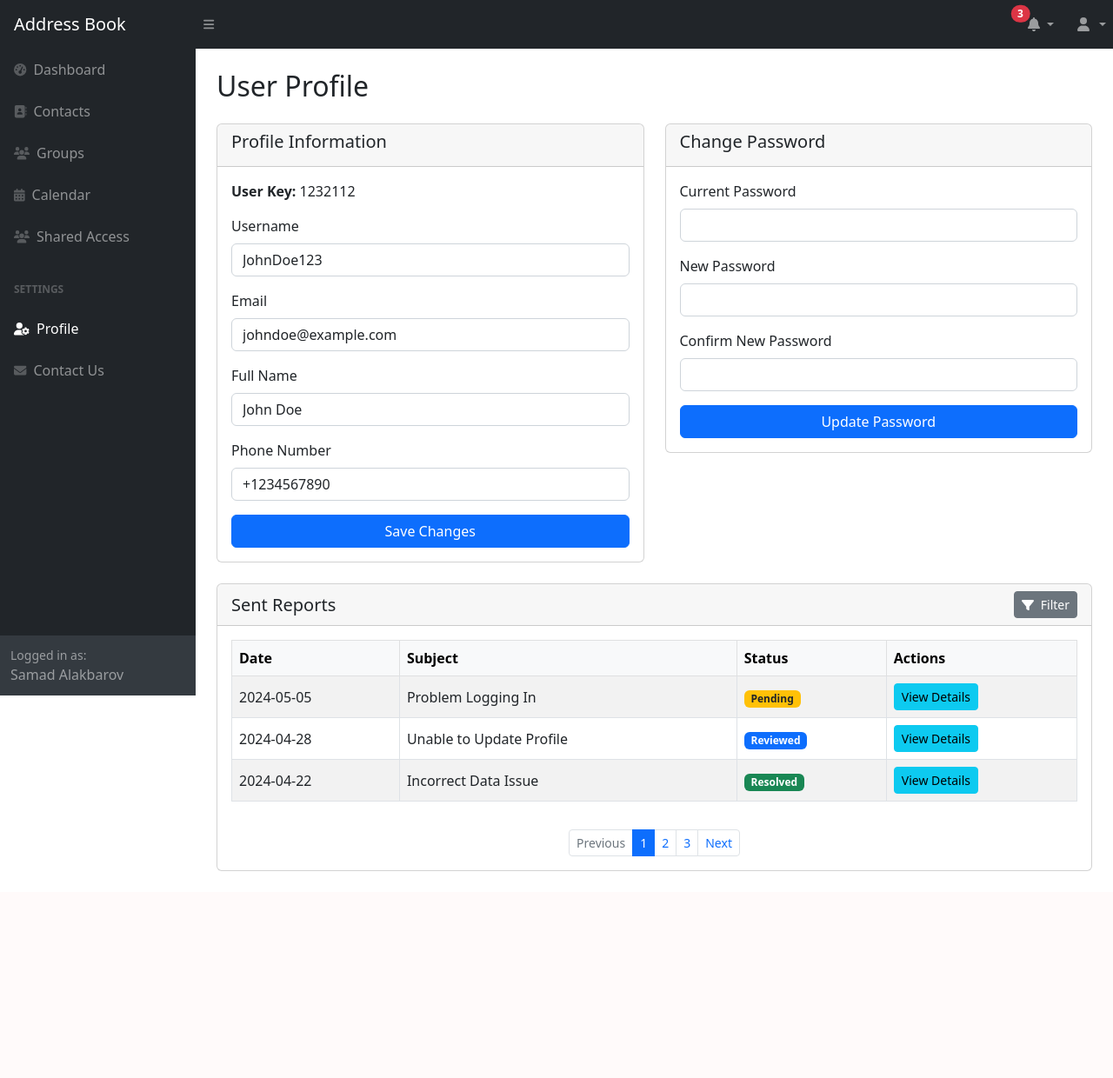
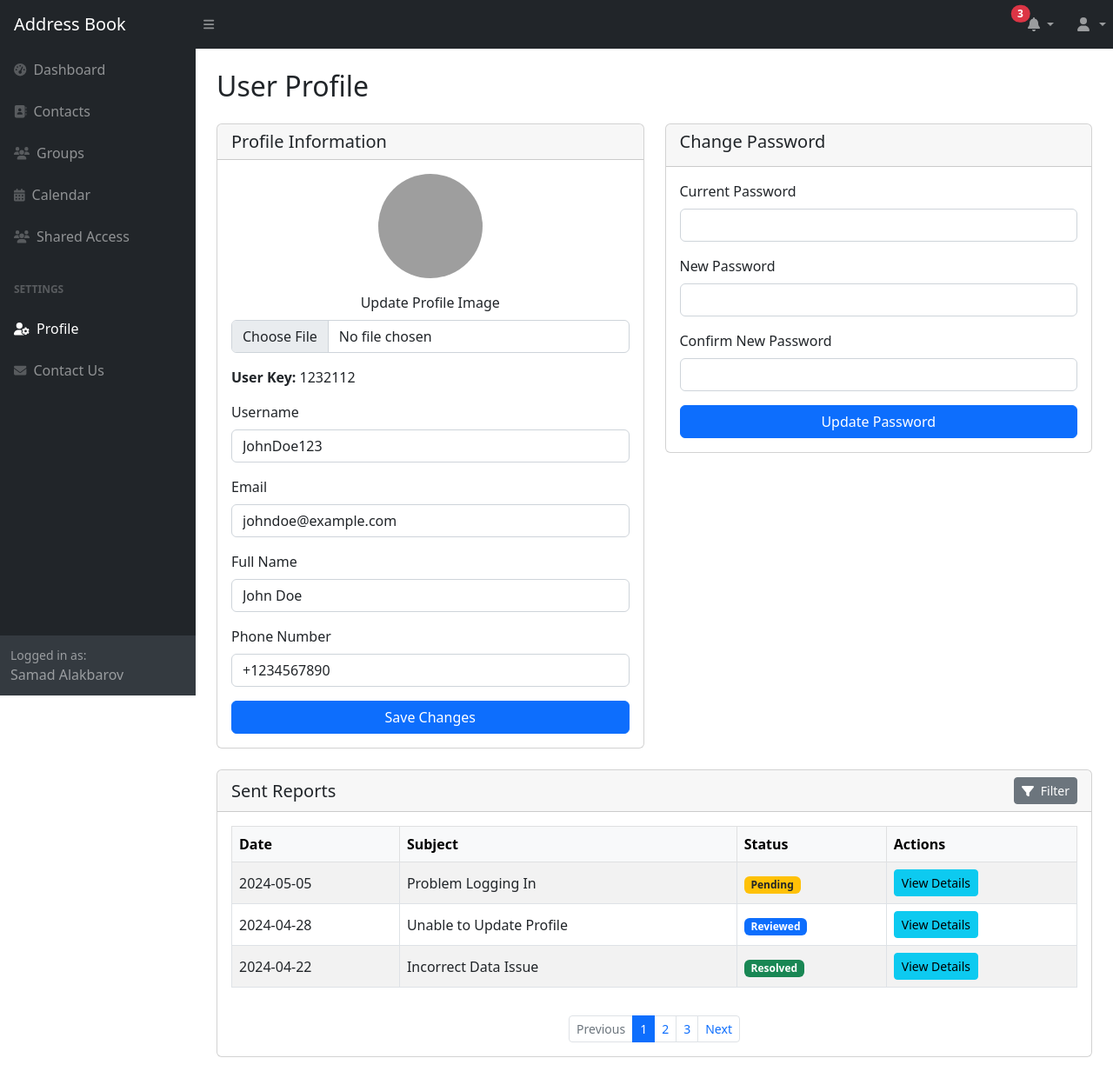
Before and after one commit to Samad126/AdressBookAppWeb, an ASP.NET Core app: page /Profile in a window 1280 px wide. Shown: the whole page at 87% size. Before the commit the page ends 1002 px from the top, so only its background shows below. Run offline with ASP.NET Core 8, Linux system fonts and the light colour scheme; some libraries are stand-ins or nearby versions; grey boxes are pictures that could not be loaded.

Commit message:
feat: user can update userprofile

```diff
--- a/Views/Profile/Index.cshtml
+++ b/Views/Profile/Index.cshtml
@@ -9,11 +9,20 @@
         <!-- Profile Info -->
         <div class="col-lg-6">
             <div class="card">
-                <div class="card-header">
-                    <h5>Profile Information</h5>
+                <div class="card-header d-flex justify-content-between align-items-center">
+                    <h5 class="mb-0">Profile Information</h5>
                 </div>
                 <div class="card-body">
-                    <form id="profileForm">
+                    <form id="profileForm" enctype="multipart/form-data">
+                        <!-- Profile Image -->
+                        <div class="mb-3 text-center">
+                            <img src="https://picsum.photos/seed/picsum/200/300" alt="Profile Image" class="rounded-circle mb-3" style="width: 120px; height: 120px; object-fit: cover;">
+                            <div>
+                                <label for="profileImage" class="form-label">Update Profile Image</label>
+                                <input type="file" class="form-control" id="profileImage" name="profileImage" accept="image/*">
+                            </div>
+                        </div>
+
                         <div class="mb-3">
                             <p><strong>User Key:</strong> 1232112</p>
                         </div>
```
